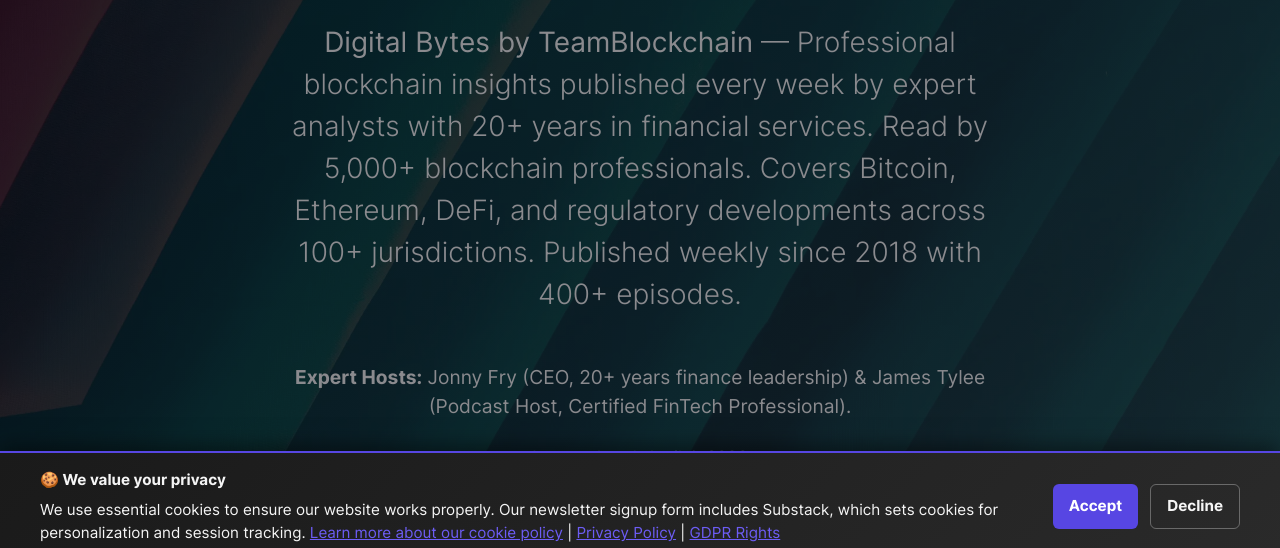
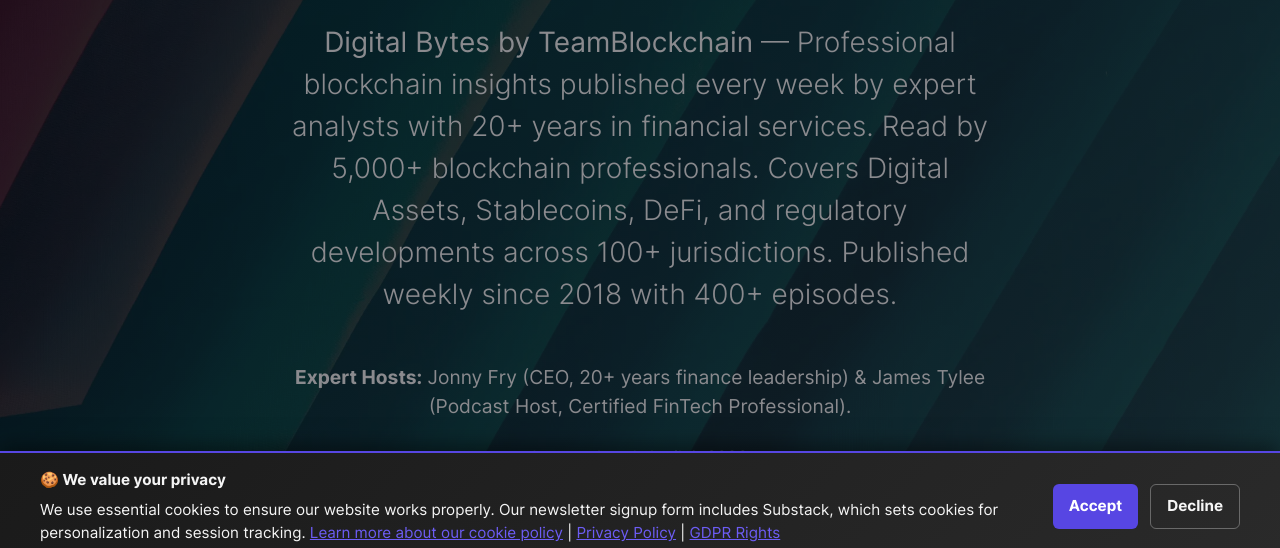
Before and after one commit to hottweelz/Team-Blockchain, a website: page index.html in a window 1280 px wide. Shown: the part 239-787 px from the top of the page. Drawn offline with nearby package versions, Linux system fonts and the light colour scheme; no server answers.

Commit message:
refactor: update hero body text - Digital Assets, Stablecoins focus

```diff
--- a/index.html
+++ b/index.html
@@ -604,11 +604,15 @@
             <span class="h5 text-secondary fw-lighter mb-3 d-block">Welcome to</span>
             <h1 id="hero-heading" class="display-1 fw-bold mb-4" style="font-size: clamp(3rem, 8vw, 6rem);">Digital
               Bytes</h1>
-            <p class="lead fs-3 mb-5 text-secondary"><strong>Digital Bytes by TeamBlockchain</strong> — Professional blockchain insights published every week by expert
-              analysts with 20+ years in financial services. Read by 5,000+ blockchain professionals. Covers Bitcoin, Ethereum, DeFi, and regulatory
+            <p class="lead fs-3 mb-5 text-secondary"><strong>Digital Bytes by TeamBlockchain</strong> — Professional
+              blockchain insights published every week by expert
+              analysts with 20+ years in financial services. Read by 5,000+ blockchain professionals. Covers Digital
+              Assets,
+              Stablecoins, DeFi, and regulatory
               developments across 100+ jurisdictions. Published weekly since 2018 with 400+ episodes.</p>
             <p class="text-secondary mb-4">
-              <strong>Expert Hosts:</strong> Jonny Fry (CEO, 20+ years finance leadership) & James Tylee (Podcast Host, Certified FinTech Professional).
+              <strong>Expert Hosts:</strong> Jonny Fry (CEO, 20+ years finance leadership) & James Tylee (Podcast Host,
+              Certified FinTech Professional).
             </p>
             <p class="text-secondary small mb-4">
               <span style="opacity: 0.7;">Last updated: April 4, 2026</span>
```
